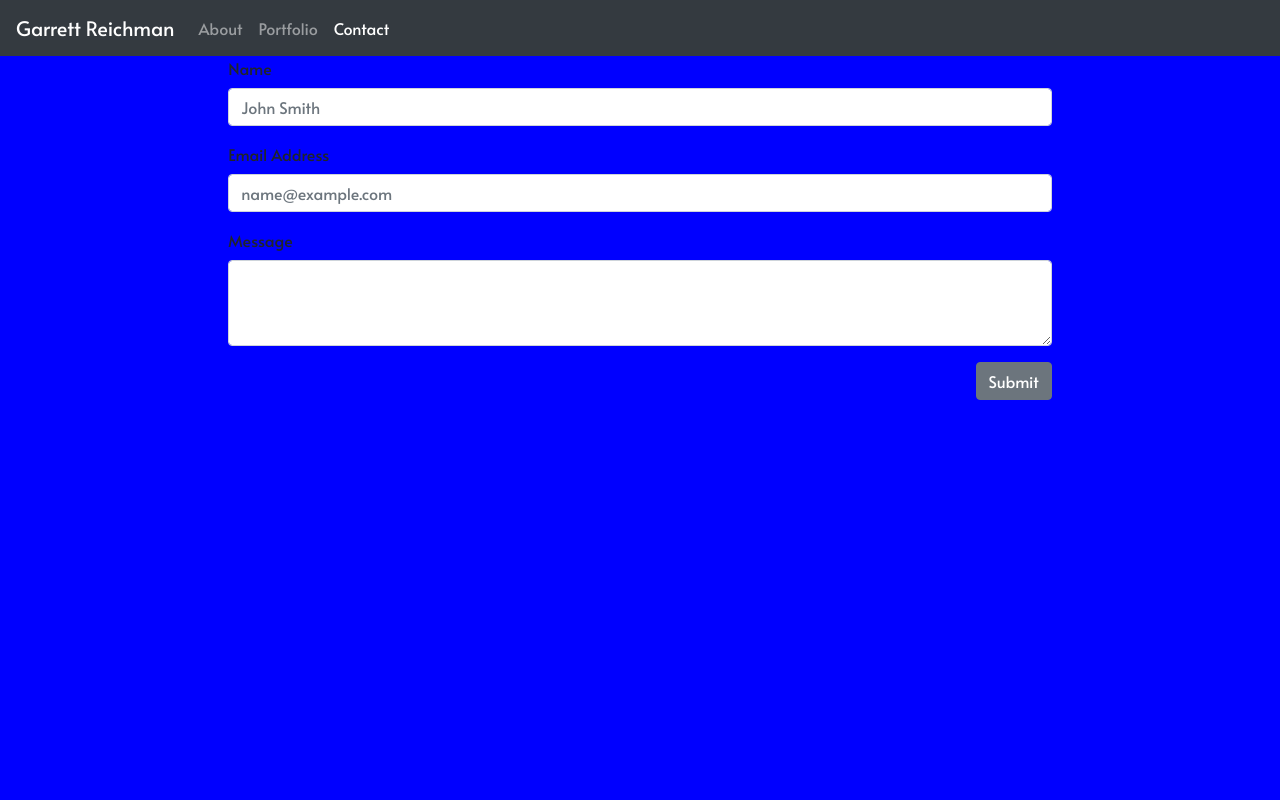
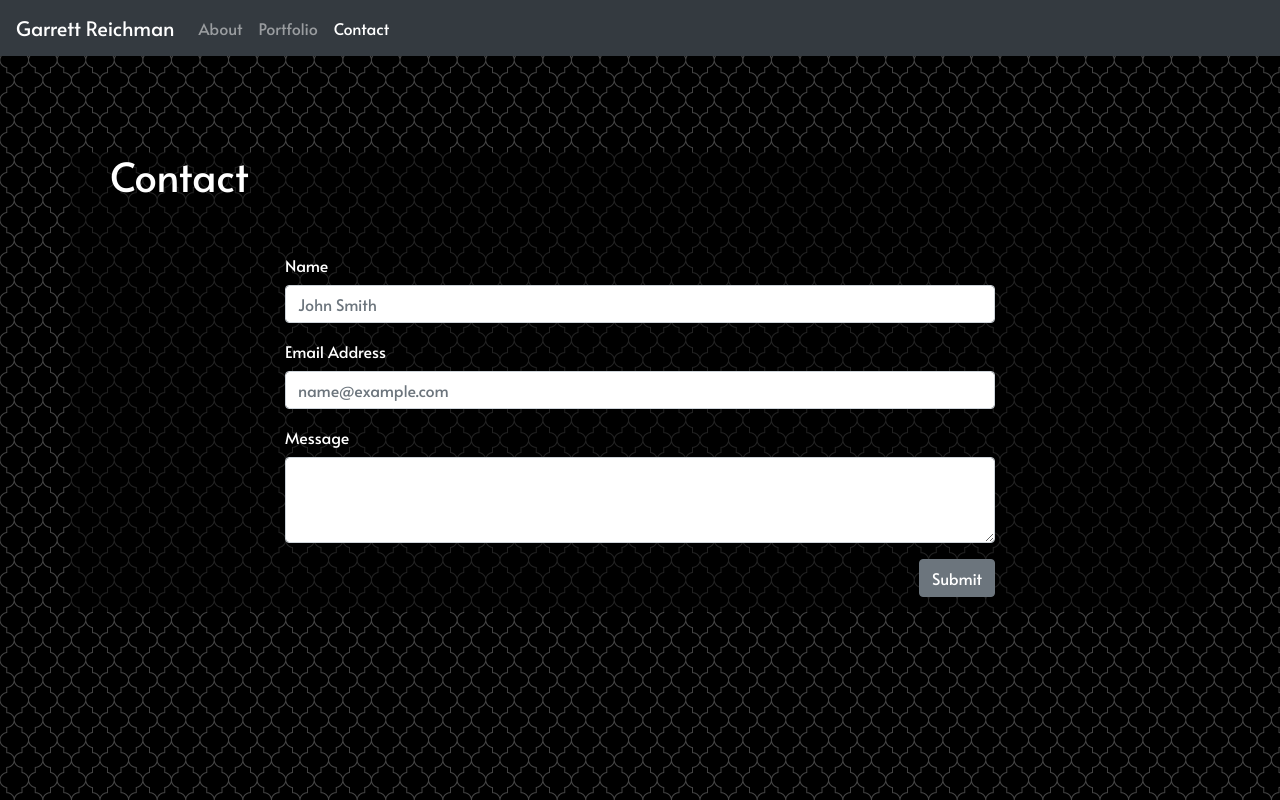
Before and after one commit to GReichman/responsive-portfolio, a plain HTML site: page contact.html in a window 1280 px wide. Drawn offline with nearby package versions, Linux system fonts and the light colour scheme.

Commit message:
styled contact page

```diff
--- a/assets/css/style.css
+++ b/assets/css/style.css
@@ -1,5 +1,5 @@
 body{
-    background-image: url('assets/pictures/hotel-wallpaper-black.png');
+    background-image: url('../pictures/hotel-wallpaper-black.png');
     font-family: 'Alata', sans-serif;
 }
 
@@ -56,3 +56,11 @@ body{
     margin-left:10px;
     font-size:20px;
 }
+
+.inputNames{
+    color:white;
+}
+
+.contactContent{
+    padding:15px;
+}
--- a/contact.html
+++ b/contact.html
@@ -22,12 +22,8 @@
 </head>
 
 
-<body style=" background-color:blue;">
+<body>
 
-    <div id="wrapper" style="width:100%; height:800px; margin: 0 auto;">
-        <div class="container-fluid">
-
-            <div class="row" id="header">
     <nav class="navbar navbar-expand-lg navbar-dark bg-dark col-lg-12">
         <a class="navbar-brand" href="index.html">Garrett Reichman</a>
         <button class="navbar-toggler" type="button" data-toggle="collapse" data-target="#navbarNav"
@@ -37,49 +33,46 @@
         <div class="collapse navbar-collapse" id="navbarNav">
             <ul class="navbar-nav">
                 <li class="nav-item ">
-                                <a class="nav-link" href="index.html">About <span class="sr-only">(current)</span></a>
+                    <a class="nav-link" href="index.html">About</a>
                 </li>
-                            <li class="nav-item ">
+                <li class="nav-item">
                     <a class="nav-link" href="portfolio.html">Portfolio</a>
                 </li>
                 <li class="nav-item active">
-                                <a class="nav-link" href="contact.html">Contact</a>
+                    <a class="nav-link" href="contact.html">Contact <span class="sr-only">(current)</span></a>
                 </li>
             </ul>
         </div>
     </nav>
+
+    <div class="container contentContainer" id="contactContainer">
+        <div class="row" id="portfolioHeader">
+            <div class="col">
+                <h1>Contact</h1>
+            </div>
+        </div>
+        <div class="row justify-content-center contactContent">
+            <div class="col-lg-8 col-md-8 col-sm-10 col-xs-12">
+                <form>
+                    <div class="form-group  contactInput">
+                        <label for="nameInput" class="inputNames">Name</label>
+                        <input type="text" class="form-control " id="nameInput" placeholder="John Smith">
                     </div>
 
-            <div class="row justify-content-center" id="body">
-                <div class="contentDefault col-xs-12 col-sm-10 col-md-8 col-lg-8">
-                    <form>
-                        <div class="form-group">
-                            <label for="exampleFormControlInput1">Name</label>
-                            <input type="email" class="form-control"
-                                placeholder="John Smith">
+                    <div class="form-group  contactInput">
+                        <label for="emailInput" class="inputNames">Email Address</label>
+                        <input type="email" class="form-control " id="emailInput" placeholder="name@example.com">
                     </div>
 
-                        <div class="form-group">
-                                <label for="exampleFormControlInput1">Email Address</label>
-                                <input type="email" class="form-control"
-                                    placeholder="name@example.com">
-                        </div>
-
-                        <div class="form-group">
-                            <label for="exampleFormControlTextarea1">Message</label>
-                            <textarea class="form-control" rows="3"></textarea>
+                    <div class="form-group contactInput">
+                        <label for="messageInput" class="inputNames">Message</label>
+                        <textarea class="form-control " id="messageInput" rows="3"></textarea>
                     </div>
                     <button type="submit" class="btn btn-secondary float-right">Submit</button>
                 </form>
             </div>
         </div>
-            <div class="row fixed-bottom" id="footer" style="background-color:black;">
-
     </div>
-
-        </div>
-    </div>
-
 </body>
 
 </html>
```
Also changed, not shown: index.html (+1 -1 lines), portfolio.html (+6 -6 lines). Lines whose indentation alone changed are shown as unchanged.
